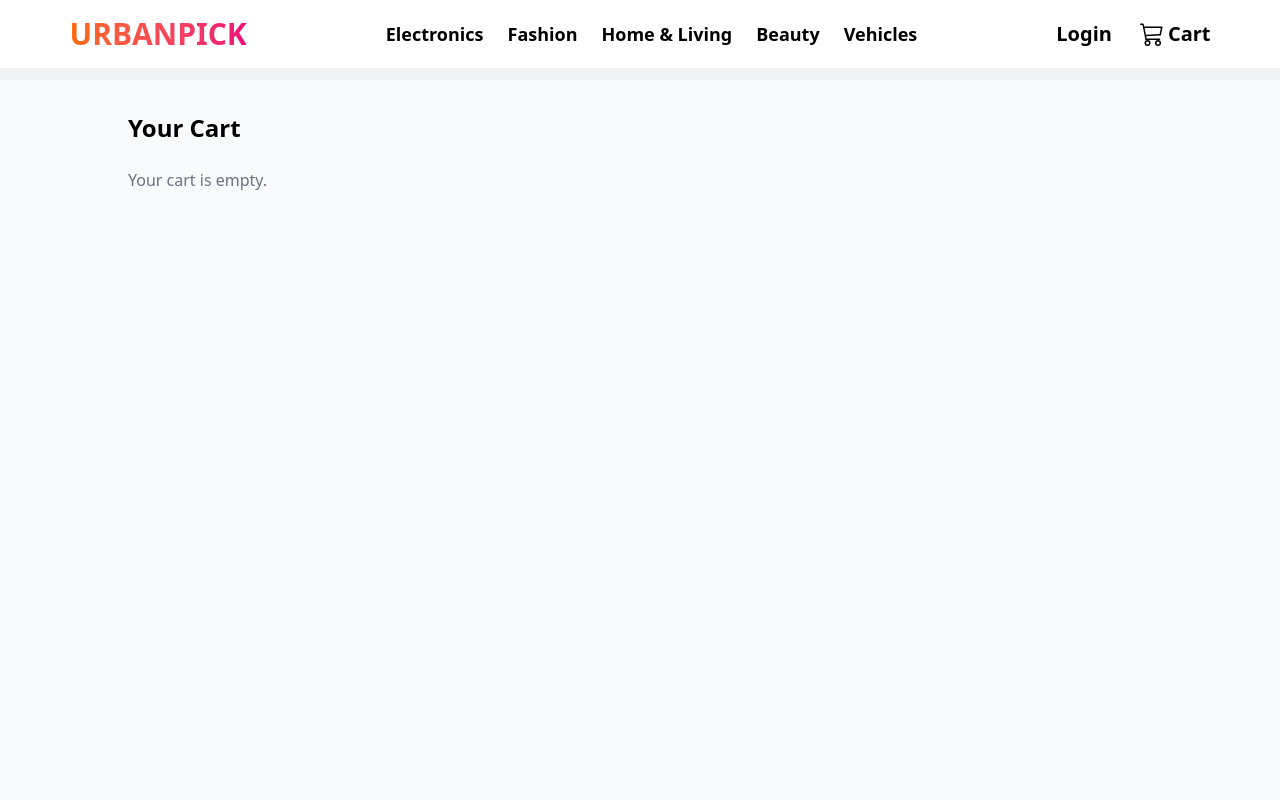
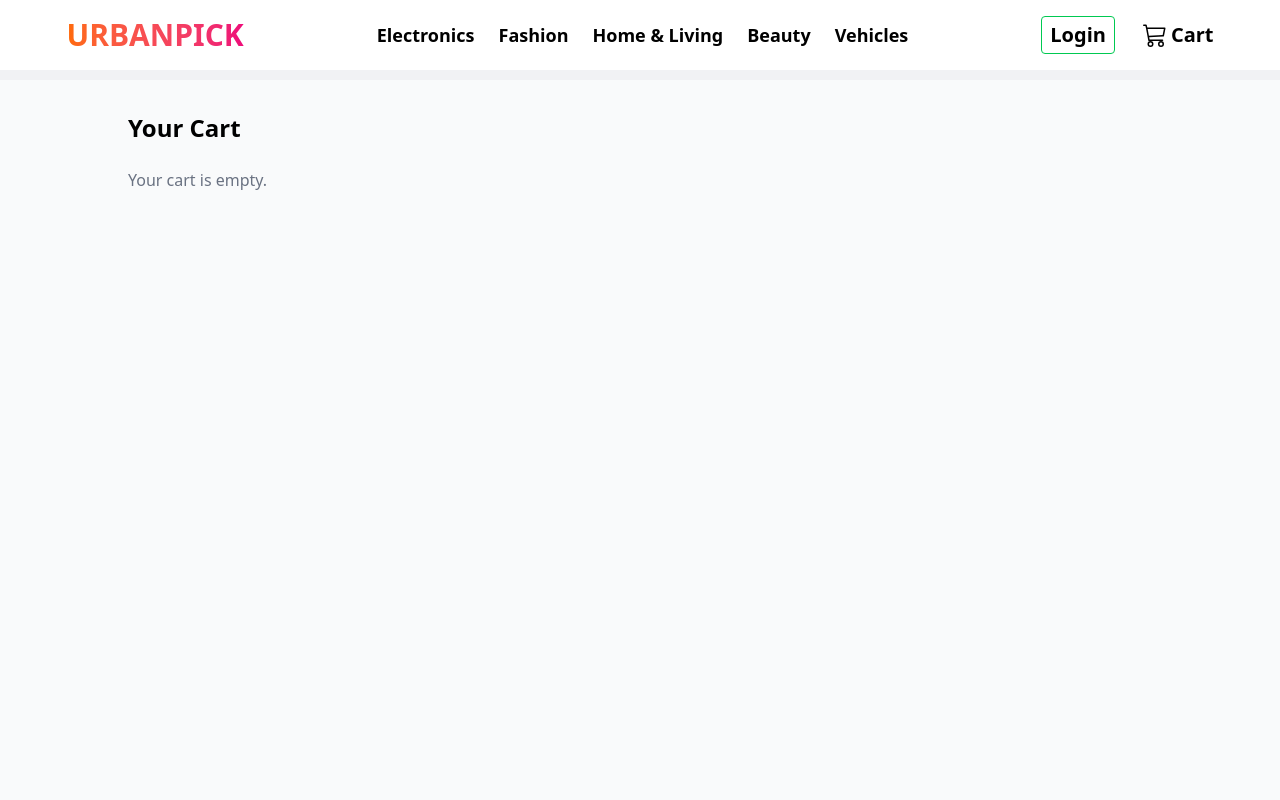
Before and after one commit to gauravavhale/UrbanPick_Frontend, a Next.js app: page /cart in a window 1280 px wide. Shown: the top 800 px of the page. Built offline with nearby package versions, Linux system fonts and the light colour scheme.

Commit message:
Navbar Update

```diff
--- a/src/Component/Navbar/Navbar.js
+++ b/src/Component/Navbar/Navbar.js
@@ -107,7 +107,7 @@ export const Navbar = () => {
 
         {/* Right side - Login and Cart */}
         <div className='flex flex-row text-xl font-bold gap-3'>
-          <Link className='hidden md:block' href={'/login'}>Login</Link>
+          <Link className='hidden md:block border-1 px-2 py-1 rounded-sm border-green-500' href={'/login'}>Login</Link>
           <div className="flex flex-row items-center ml-4 relative">
             <Link href={'/cart'} className="flex items-center relative">
               <BsCart3 className="mr-1 text-2xl" />
--- a/src/app/layout.js
+++ b/src/app/layout.js
@@ -4,6 +4,7 @@ import { Navbar } from "@/Component/Navbar/Navbar";
 import { Footer } from "@/Component/Footer/Footer";
 import Providers from "./Providers"; // our wrapper
 import { ToastContainer } from "react-toastify";
+import "react-toastify/dist/ReactToastify.css";
 
 const geistSans = Geist({
   variable: "--font-geist-sans",
@@ -30,7 +31,7 @@ export default function RootLayout({ children }) {
           <ToastContainer
             position="top-center"
             autoClose={3000}
-  hideProgressBar={false}
+            hideProgressBar={true}
             newestOnTop={false}
             closeOnClick
             rtl={false}
@@ -38,6 +39,11 @@ export default function RootLayout({ children }) {
             draggable
             pauseOnHover
             theme="dark"
+            toastStyle={{
+              maxWidth: "80%",   // prevent full width
+              margin: "0 auto",  // center on mobile
+              borderRadius: "10px",
+            }}
           />
           <Footer />
         </Providers>
```
Lines whose indentation alone changed are shown as unchanged.
